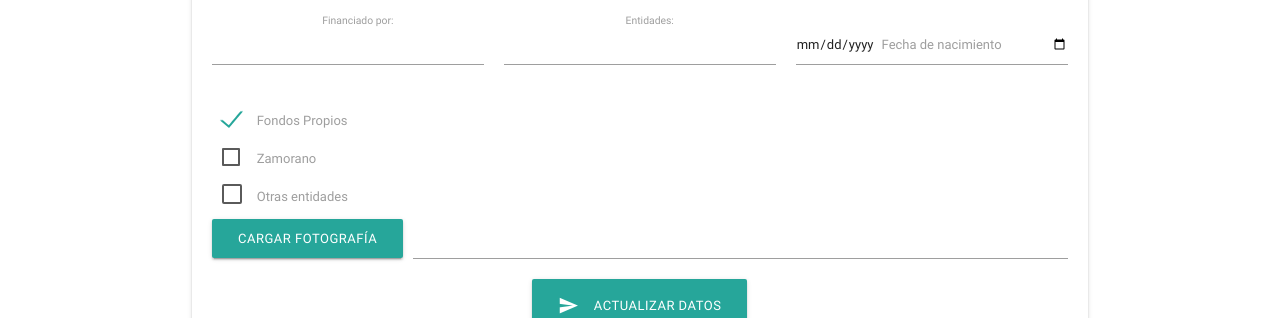
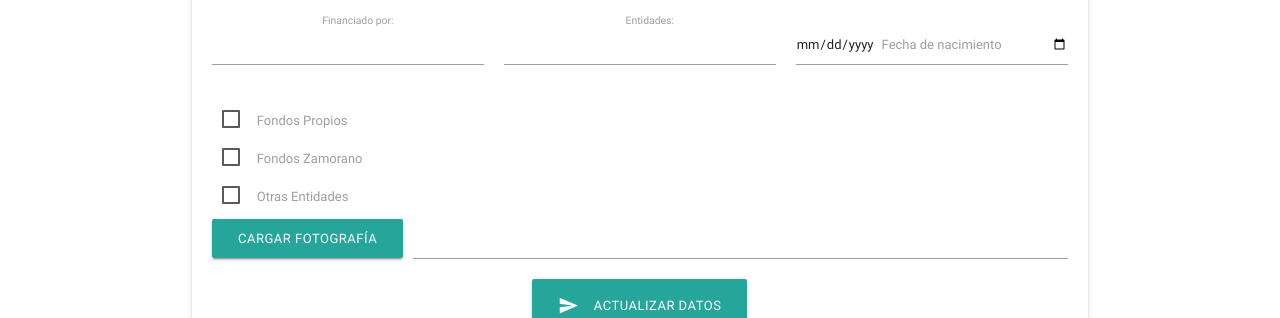
Before and after one commit to chrslecter/Perfiles-Materialize-cris, a PHP site: page /lista-de-graduados/editar-perfil.php?nombres=1 in a window 1280 px wide. Shown: the part 1034-1352 px from the top of the page. Run offline with PHP 8.4, Linux system fonts and the light colour scheme; data that the repository does not hold is empty; some libraries are stand-ins or nearby versions.

Commit message:
checkbox

```diff
--- a/editar-perfil.php
+++ b/editar-perfil.php
@@ -182,16 +182,16 @@
                 <input placeholder="" value="<?php echo $_GET['financiado_por']; ?>"  id="financiado_por" name="financiado_por" type="text" class="active validate" >
                 <label for="name"> Financiado por: </label>
                 <p>
-                  <input type="checkbox" id="fondo_propios" checked="checked" />
+                      <input type="checkbox" id="test5"/>
                       <label for="test5">Fondos Propios</label>
                     </p>
                     <p>
-                  <input type="checkbox" id="fondos_zamorano"/>
-                  <label for="test6">Zamorano</label>
+                      <input type="checkbox" id="test6"  />
+                      <label for="test6">Fondos Zamorano</label>
                     </p>
                     <p>
-                  <input type="checkbox" class="filled-in" id="fondos_otros"/>
-                  <label for="filled-in-box">Otras entidades</label>
+                      <input type="checkbox" id="test7"  />
+                      <label for="test7">Otras Entidades</label>
                     </p>
             </div>
             <div class="input-field col l4 m6 s12">
```
Lines whose indentation alone changed are shown as unchanged.
